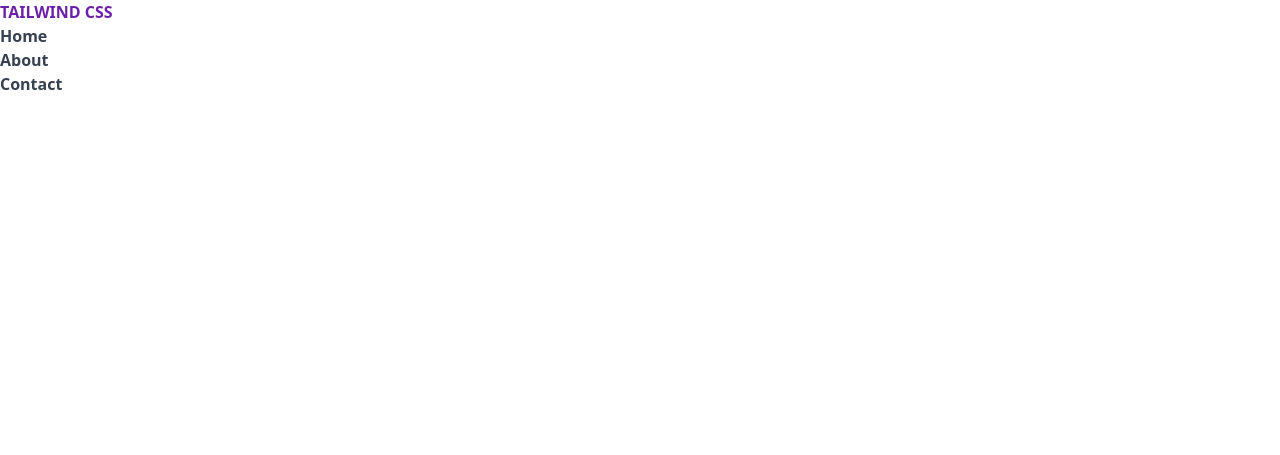
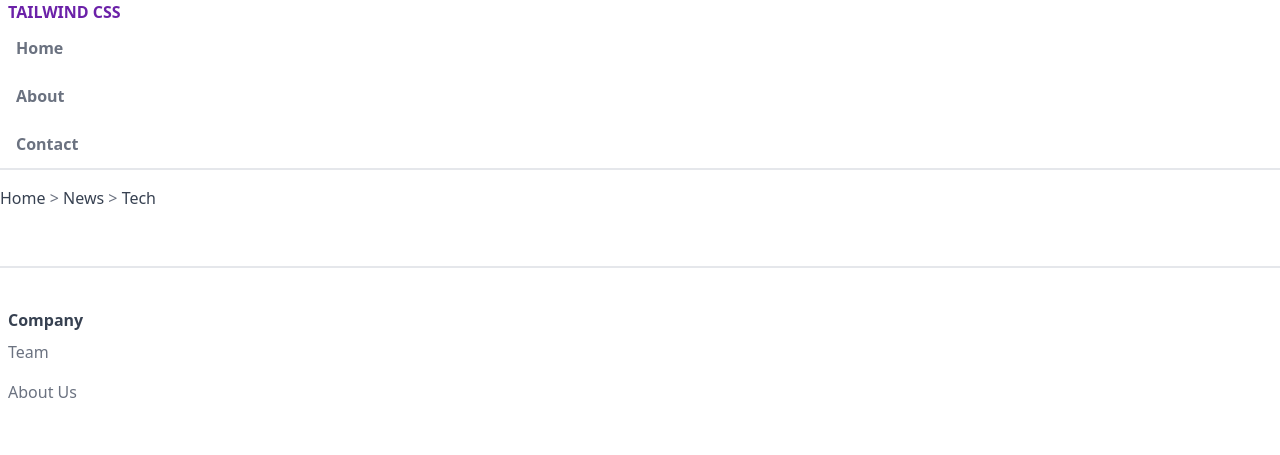
Before and after one commit to sa2209GitHub/tailwind-css-tutorial, a website: page index.html in a window 1280 px wide. Drawn offline with Linux system fonts and the light colour scheme.

Commit message:
Finalize lesson_03

```diff
--- a/index.html
+++ b/index.html
@@ -9,16 +9,43 @@
 </head>
 
 <body>
-	<header class="">
+	<!-- Header -->
+	<header class="px-2 border-b-2">
 		<a class="font-bold uppercase text-purple-800" href="index.html">tailwind css</a>
 		<nav>
-			<ul class="text-gray-700 font-semibold">
-				<li><a href="#">Home</a></li>
-				<li><a href="#">About</a></li>
-				<li><a href="#">Contact</a></li>
+			<ul class="text-gray-500 font-semibold">
+				<li><a class="inline-block py-3 px-2" href="#">Home</a></li>
+				<li><a class="inline-block py-3 px-2" href="#">About</a></li>
+				<li><a class="inline-block py-3 px-2" href="#">Contact</a></li>
 			</ul>
 		</nav>
 	</header>
+
+	<!-- Breadcrumbs -->
+	<main>
+		<div>
+			<div class="py-4 owerflow-y-auto whitespace-nowrap">
+				<a class="text-gray-700" href="#">Home</a>
+				<span class="text-gray-500">&gt;</span>
+				<a class="text-gray-700" href="#">News</a>
+				<span class="text-gray-500">&gt;</span>
+				<a class="text-gray-700" href="#">Tech</a>
+			</div>
+		</div>
+	</main>
 </body>
 
+<!-- Footer -->
+<footer class="border-t-2 mt-10 py-10 px-2 text-gray-700">
+	<div>
+		<div>
+			<h6 class="font-semibold">Company</h6>
+			<ul class="text-gray-500">
+				<li><a class="inline-block py-2" href="#">Team</a></li>
+				<li><a class="inline-block py-2" href="#">About Us</a></li>
+			</ul>
+		</div>
+	</div>
+</footer>
+
 </html>
```
Also changed, not shown: public/style.css.
